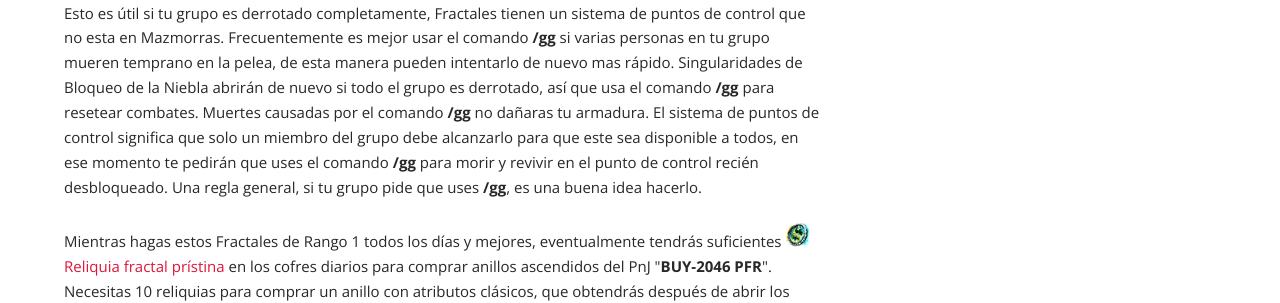
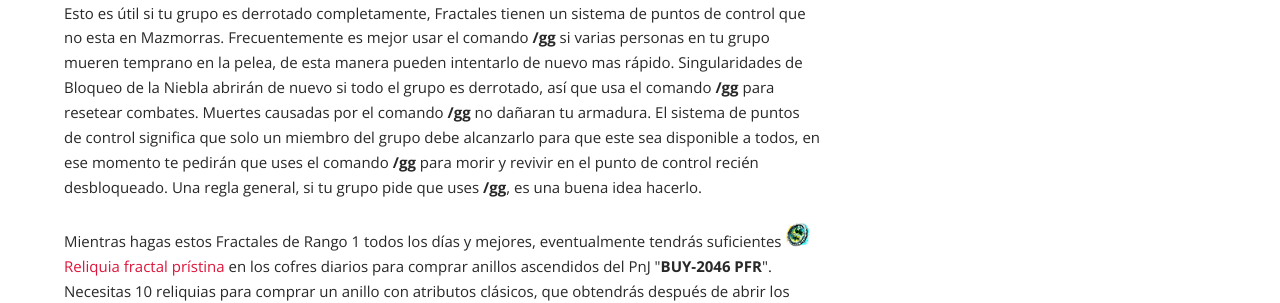
Before and after one commit to ACast59/GW2Guias, a Jekyll site: the page built from _posts/2018-09-07-fractales-de-la-niebla-para-principiantes.md, in a window 1280 px wide and 900 px high, scrolled down 3930 px. Shown: the part 158-461 px from the top of the window. Built offline with Jekyll 4.4.1, drawn with Linux system fonts in a browser that asks for light colours; a script that is not in the unit is left out; comment, search, counter and statistics services are not loaded.

Commit message:
Update 2018-09-07-fractales-de-la-niebla-para-principiantes.md

```diff
--- a/_posts/2018-09-07-fractales-de-la-niebla-para-principiantes.md
+++ b/_posts/2018-09-07-fractales-de-la-niebla-para-principiantes.md
@@ -70,7 +70,7 @@
 
 <p>Fractales de Rango 1 no tienen Agonía hasta el nivel 20, y puedes comprar un objeto a un costo muy bajo llamado <span class="embed-link"><span data-armory-embed="items" data-armory-ids="70596" data-armory-inline-text="wiki" data-armory-size="24"></span></span> que te dará suficiente Resistencia a la Agonía para manejarlo. Probablemente solo necesitaras una de estas pociones al día, así que no te preocupes por el costo. El resto de tu Resistencia a la Agonía vendrá en forma de equipamiento. Esta poción sera tu amiga hasta el Rango 4 si sigues esta guía.</p>
 
-<p>Una característica que debes tener en cuenta que no esta disponible en Mazmorras o Mundo Abierto es el comando para chat <strong>/gg</strong>. Al ingresar este comando dentro de un Fractal o Raid te matara instantáneamente. Esto es útil si tu grupo es derrotado completamente, Fractales tienen un sistema de puntos de control que no esta en Mazmorras. Frecuentemente es mejor usar el comando <strong>/gg</strong> si varias personas en tu grupo mueren temprano en la pelea, de esta manera pueden intentarlo de nuevo mas rápido. Singularidades de Bloqueo de la Niebla abrirán de nuevo si todo el grupo es derrotado, así que usa el comando <strong>/gg</strong> para resetear combates. Muertes causadas por el comando <strong>/gg</strong> no dañaras tu armadura. El sistema de puntos de control significa que solo un miembro del grupo debe alcanzarlo para que este sea disponible a todos, en ese momento te pedirán que uses el comando <strong>/gg</strong> para morir y revivir en el punto de control recién desbloqueado. Una regla general, si tu grupo pide que uses <strong>/gg</strong>, es una buena idea hacerlo.</p>
+<p>Una característica que debes tener en cuenta que no esta disponible en Mazmorras o Mundo Abierto es el comando para chat <strong>/gg</strong>. Al ingresar este comando dentro de un Fractal o Raid te matara instantáneamente. Esto es útil si tu grupo es derrotado completamente, Fractales tienen un sistema de puntos de control que no esta en Mazmorras. Frecuentemente es mejor usar el comando <strong>/gg</strong> si varias personas en tu grupo mueren temprano en la pelea, de esta manera pueden intentarlo de nuevo mas rápido. Singularidades de Bloqueo de la Niebla abrirán de nuevo si todo el grupo es derrotado, así que usa el comando <strong>/gg</strong> para resetear combates. Muertes causadas por el comando <strong>/gg</strong> no dañaran tu armadura. El sistema de puntos de control significa que solo un miembro del grupo debe alcanzarlo para que este sea disponible a todos, en ese momento te pedirán que uses el comando <strong>/gg</strong> para morir y revivir en el punto de control recién desbloqueado. Una regla general, si tu grupo pide que uses <strong>/gg</strong>, es una buena idea hacerlo.</p>
 
 <p>Mientras hagas estos Fractales de Rango 1 todos los días y mejores, eventualmente tendrás suficientes <a href="https://wiki-es.guildwars2.com/wiki/Reliquia_fractal" title="Reliquia fractal prístina" class="embed-link"><img alt="Reliquia fractal prístina" src="/assets/img/Pristine_Fractal_Relic.png" width="25" height="25" /></a> <a href="https://wiki-es.guildwars2.com/wiki/Reliquia_fractal" title="gw2:Reliquia fractal">Reliquia fractal prístina</a> en los cofres diarios para comprar anillos ascendidos del PnJ "<strong>BUY-2046 PFR</strong>". Necesitas 10 reliquias para comprar un anillo con atributos clásicos, que obtendrás después de abrir los cofres diarios de Rango 1 junto al cofre del Fractal diario recomendado por tres días.</p>
 
```
